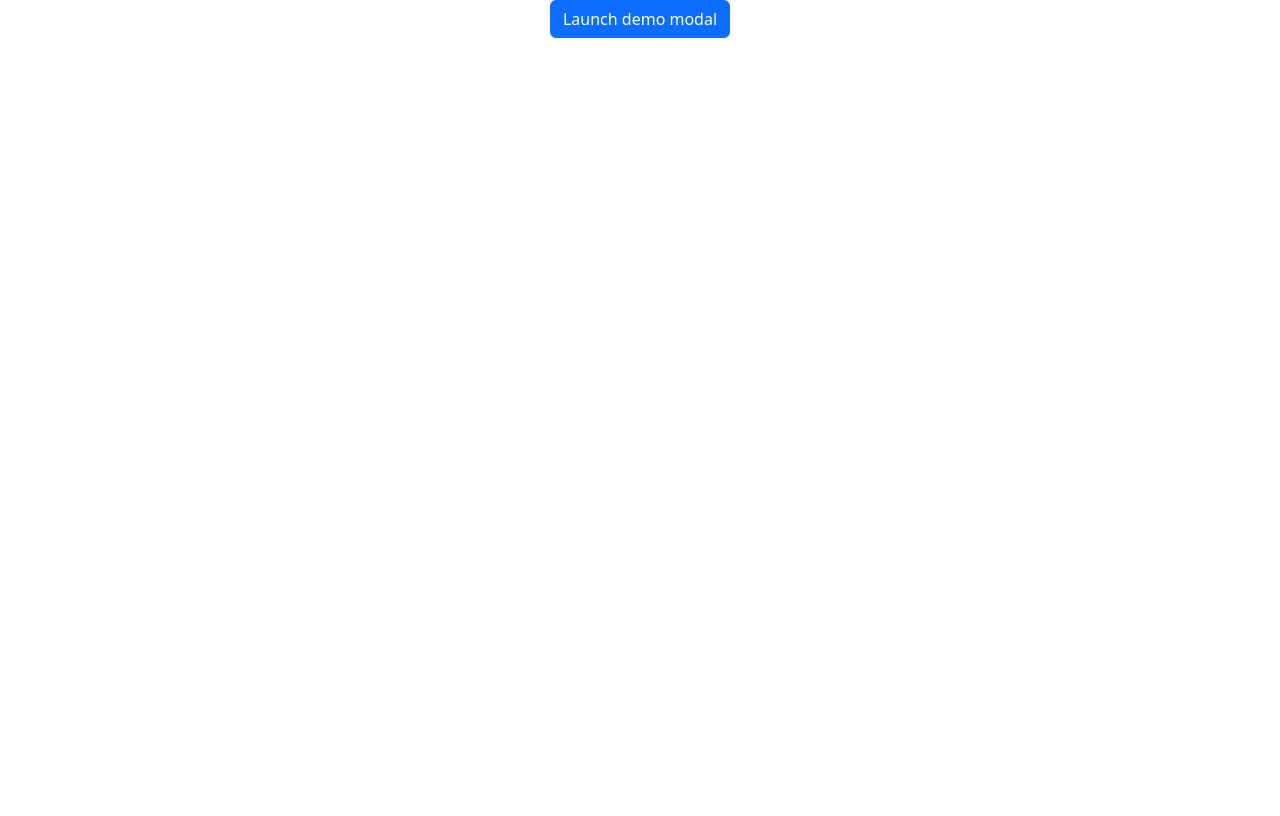
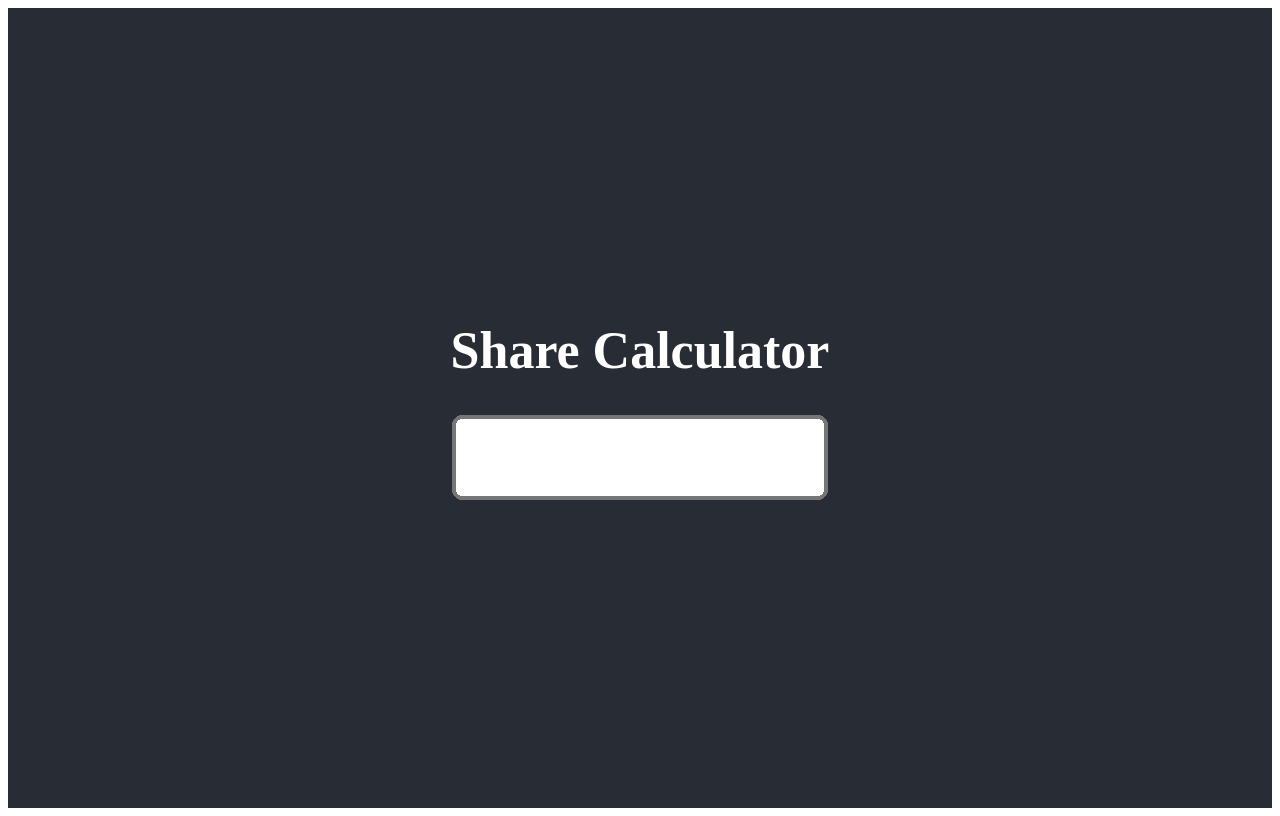
Before and after one commit to judigot/vite, a React (Vite) app: page / in a window 1280 px wide. Built offline with nearby package versions, Linux system fonts and the light colour scheme.

Commit message:
Added share calculator

```diff
--- /dev/null
+++ b/src/app-share-calculator/index.tsx
@@ -0,0 +1,94 @@
+import React, { ReactElement } from "react";
+import { useRef } from "react";
+import "./scss/App.scss";
+
+const MAX_VAL = 1000000;
+
+interface Form {
+  profit?: number;
+}
+
+interface InvestorTypes {
+  [key: string]: number;
+}
+
+const investors: InvestorTypes = {
+  jude: 74000,
+  welmer: 74000,
+  louis: 74000,
+  mark: 74000,
+  kyle: 34000,
+};
+
+function App() {
+  const profitRef = useRef<HTMLInputElement>(null);
+
+  const [table, setTable] = React.useState<ReactElement>();
+
+  const sumValues = (object: object): number =>
+    Object.values(object).reduce((a: any, b: any) => a + b);
+
+  const handleChange = (e: React.ChangeEvent) => {
+    const profitVal: Form["profit"] = profitRef.current
+      ?.value as unknown as number;
+
+    if (profitVal <= MAX_VAL) {
+      const pool: number = sumValues(investors);
+
+      // Render table headers
+      const thead: ReactElement[] = Object.entries(investors).map(
+        ([key, value]) => {
+          return (
+            <th>
+              {key} ({((value / pool) * 100).toFixed(2)}%){" "}
+            </th>
+          );
+        }
+      );
+
+      //
+      const td: any = Object.entries(investors).map(([key, value]) => {
+        const sliceOfThePie = (profitVal * (value / pool)).toFixed(2);
+        return (
+          <td>
+            {sliceOfThePie.toString().replace(/\B(?=(\d{3})+(?!\d))/g, ",")}
+          </td>
+        );
+      });
+
+      setTable(
+        <table>
+          <thead>{thead}</thead>
+          <tbody>
+            <tr>{td}</tr>
+          </tbody>
+        </table>
+      );
+    }
+  };
+
+  return (
+    <div className="App">
+      <header className="App-header">
+        <h1>Share Calculator</h1>
+        <input
+          ref={profitRef}
+          onChange={(e) => {
+            handleChange(e);
+          }}
+          type="number"
+          name="profit"
+          id="profit"
+          min="0"
+          max={MAX_VAL}
+        />
+
+        <br />
+
+        {table}
+      </header>
+    </div>
+  );
+}
+
+export default App;
--- /dev/null
+++ b/src/app-share-calculator/scss/App.scss
@@ -0,0 +1,38 @@
+.App {
+  text-align: center;
+}
+
+.App-header {
+  background-color: #282c34;
+  min-height: 100vh;
+  display: flex;
+  flex-direction: column;
+  align-items: center;
+  justify-content: center;
+  font-size: calc(10px + 2vmin);
+  color: white;
+}
+
+#profit {
+  text-align: center;
+  zoom: 400%;
+}
+
+table {
+  zoom: 70%;
+}
+
+th,
+td {
+  padding: 10px;
+  border: 1px solid white;
+  border-radius: 5%;
+}
+
+td {
+  font-weight: bold;
+}
+
+th {
+  text-transform: capitalize;
+}
--- a/src/main.tsx
+++ b/src/main.tsx
@@ -1,6 +1,6 @@
 import ReactDOM from "react-dom/client";
 
-import App from "./app-bootstrap";
+import App from "./app-share-calculator";
 
 ReactDOM.createRoot(document.getElementById("root")!).render(
   <>
```
Also changed, not shown: src/app-share-calculator/utils/getData.ts (added, +9 -0 lines).
